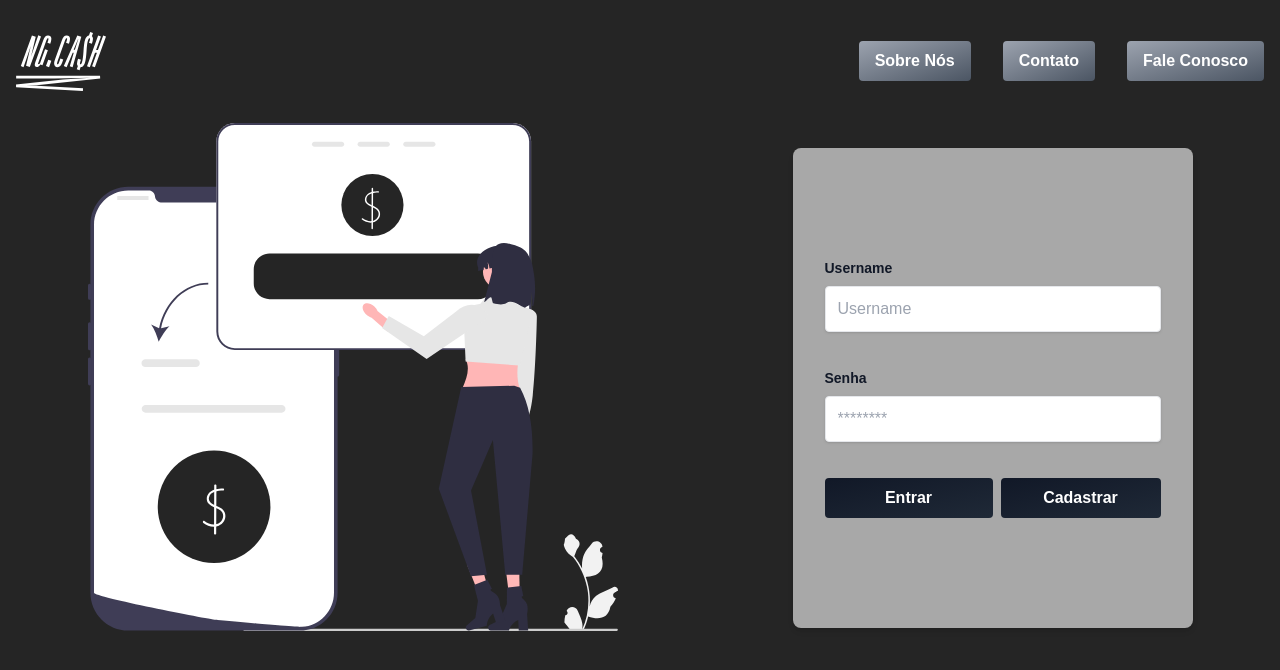
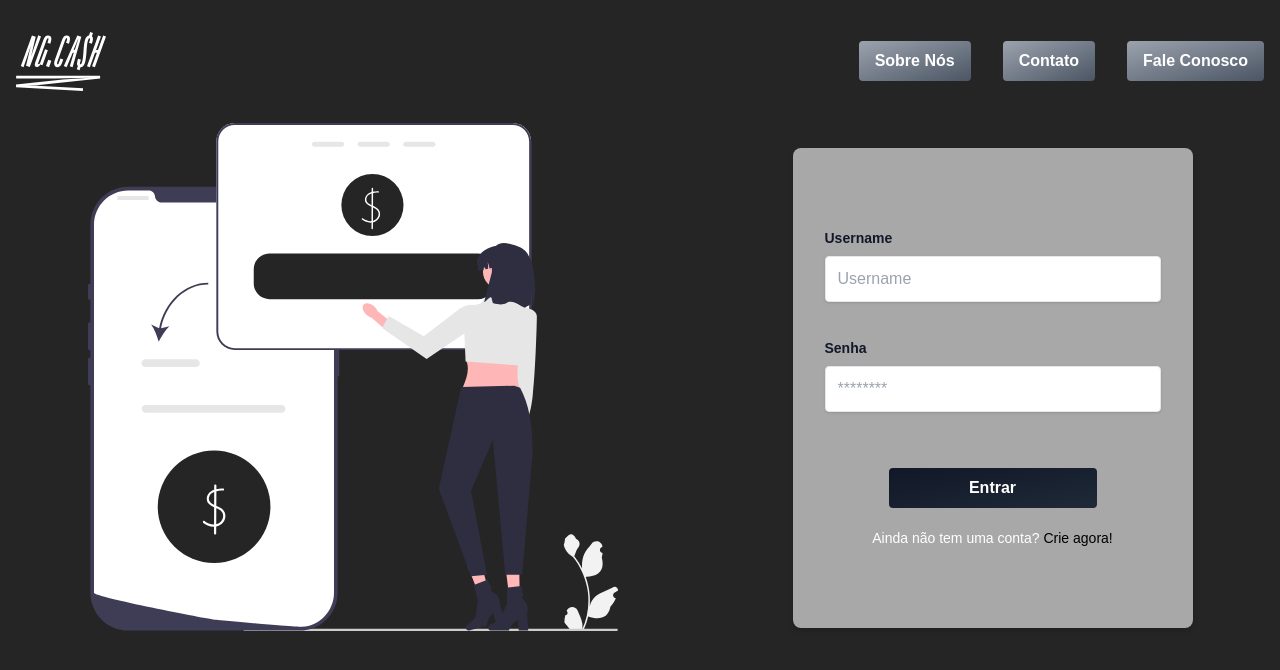
Before and after one commit to thalesmsm/NGCash-Challenge, a Next.js app in the folder frontend/: page / in a window 1280 px wide. Shown: the top 670 px of the page. Built offline with nearby package versions, Linux system fonts and the light colour scheme; no server answers.

Commit message:
chore: add preventdefault on submit n some style

```diff
--- a/frontend/fetchs/fetchs.ts
+++ b/frontend/fetchs/fetchs.ts
@@ -3,20 +3,30 @@ import axios from "axios";
 const API_URL = 'http://localhost:3001/users';
 
 export async function getUsers() {
+  try {
     const {data}: any = await axios.get(API_URL)
       .catch(function (error) {
       console.error(error);
     });
     return data
+  } catch (error) {
+    console.log(error);
+
+  }
 }
 
 
 export async function postUser(username: string, password: string) {
-  return await axios.post(API_URL, {
+  try {
+    return await axios.post('http://localhost:3001/register', {
       username,
       password,
     })
     .catch(function (error) {
       console.error(error);
     });
+  } catch (error) {
+    console.log(error);
+
   }
+}
--- a/frontend/pages/index.tsx
+++ b/frontend/pages/index.tsx
@@ -37,7 +37,8 @@ const Login: React.FC = () => {
     setPassword(newValue);
   }
 
-  const handleClickEntrar = async () => {
+  const handleClickEntrar = async (e: React.FormEvent<HTMLFormElement>) => {
+    e.preventDefault();
     const findUser: IUser | undefined = users?.find((user: {
       username: string | undefined, password: string | undefined
     }) => user.username === username);
@@ -98,7 +99,10 @@ const Login: React.FC = () => {
           <div className="hidden lg:block md:block md:w-[530px] md:h-[530px]">
             <Image src="/transfer-money.svg" width={530} height={530} alt="ng Logo"/>
           </div>
-          <form className="flex flex-col justify-center bg-white/60 shadow-md rounded-lg px-8 md:w-[400px] h-[480px]">
+          <form
+            className="flex flex-col justify-center bg-white/60 shadow-md rounded-lg px-8 md:w-[400px] h-[480px]"
+            onSubmit={handleClickEntrar}
+            >
             <div className="mb-6">
               <label className="block text-gray-900 text-sm font-bold mb-2" htmlFor="username">
                 Username
@@ -123,23 +127,16 @@ const Login: React.FC = () => {
                 onChange={handleChangePassword}
               />
             </div>
-            <div className="flex items-center justify-between">
+            <div className="flex flex-col items-center justify-around h-20">
               <button
-                className="bg-gradient-to-br from-gray-900 to-gray-800 text-white font-bold py-2 px-4 rounded w-1/2 hover:bg-gradient-to-br hover:from-gray-800 hover:to-gray-700"
-                type="button"
-                onClick={handleClickEntrar}
+                className="bg-gradient-to-br from-gray-900 to-gray-800 text-white font-bold py-2 px-4 rounded w-52 hover:bg-gradient-to-br hover:from-gray-800 hover:to-gray-700"
+                type="submit"
+                // onClick={handleClickEntrar}
                 >
                 Entrar
               </button>
-              <Link href="/register">
-                <button
-                  className="bg-gradient-to-br from-gray-900 to-gray-800 text-white font-bold py-2 px-4 rounded w-40 hover:bg-gradient-to-br hover:from-gray-800 hover:to-gray-700"
-                  type="button"
-                  >
-                  Cadastrar
-                </button>
-              </Link>
             </div>
+              <p className="text-decoration-none text-center text-white text-sm">Ainda não tem uma conta?<Link href="/register"> <span className="text-black hover:text-gray-700">Crie agora!</span></Link></p>
           </form>
         </div>
       </main>
--- a/frontend/pages/register.tsx
+++ b/frontend/pages/register.tsx
@@ -52,10 +52,11 @@ const Register = () => {
     return false;
   }
 
-  const handleClickCadastrar = () => {
+  const handleClickCadastrar = (e: React.FormEvent<HTMLFormElement>) => {
+    e.preventDefault();
     if (username && password && validateUsername() && validatePassword()) {
       postUser(username, password);
-      window.alert('Usuário criado com sucesso!');
+      // window.alert('Usuário criado com sucesso!');
       setUserCreated(true);
     }
     username && username.length >= 3 ? setIsUsernameValid(true) : setIsUsernameValid(false);
@@ -106,7 +107,10 @@ const Register = () => {
           <div className="hidden lg:block md:block md:w-[530px] md:h-[530px]">
             <Image src="/register-img.svg" width={530} height={530} alt="ng Logo"/>
           </div>
-          <form className="flex flex-col justify-center bg-white/60 shadow-md rounded-lg px-8 max-w-md md:w-[400px] h-[480px]">
+          <form
+            className="flex flex-col justify-center bg-white/60 shadow-md rounded-lg px-8 max-w-md md:w-[400px] h-[480px]"
+            onSubmit={handleClickCadastrar}
+            >
             {!userCreated ?
              <div>
               <div className="mb-6">
@@ -134,12 +138,11 @@ const Register = () => {
                   onChange={handleChangePassword}
                 />
                 <p className={`${isPasswordValid ? "text-transparent" : "text-red-500"} text-xs italic`}>Sua senha deve conter: no mínimo 8 caracteres, um número e uma letra maiúscula.</p>
-              </div>
-              <div className="flex flex-col items-center justify-around h-20">
+                </div>
+                <div className="flex flex-col items-center justify-around h-20">
                 <button
                   className="bg-gradient-to-br from-gray-900 to-gray-800 text-white font-bold py-2 px-4 rounded w-52 hover:bg-gradient-to-br hover:from-gray-800 hover:to-gray-700"
-                  type="button"
-                  onClick={handleClickCadastrar}
+                  type="submit"
                   >
                   Cadastrar
                 </button>
@@ -147,7 +150,7 @@ const Register = () => {
               </div> :
               <div className="flex flex-col justify-around items-center h-52">
                 <h1 className="text-2xl">Cadastro realizado com sucesso!</h1>
-                <p>Volte para página de login para entrar em sua conta.</p>
+                <p>Volte para página de login para acessar sua conta.</p>
                 <Link href="/">
                   <button className="bg-gradient-to-br from-gray-900 to-gray-800 text-white font-bold py-2 px-4 rounded w-52 hover:bg-gradient-to-br hover:from-gray-800 hover:to-gray-700">
                     Fazer login
@@ -156,7 +159,7 @@ const Register = () => {
               </div>
             }
               <Link href="/">
-                <p className={`${userCreated && 'hidden'} text-decoration-none text-center text-black hover:text-gray-700`}>Já tenho cadastro</p>
+                <p className={`${userCreated && 'hidden'} text-decoration-none text-center text-sm text-black hover:text-gray-700`}>Já tenho cadastro</p>
               </Link>
           </form>
         </div>
```
Lines whose indentation alone changed are shown as unchanged.
